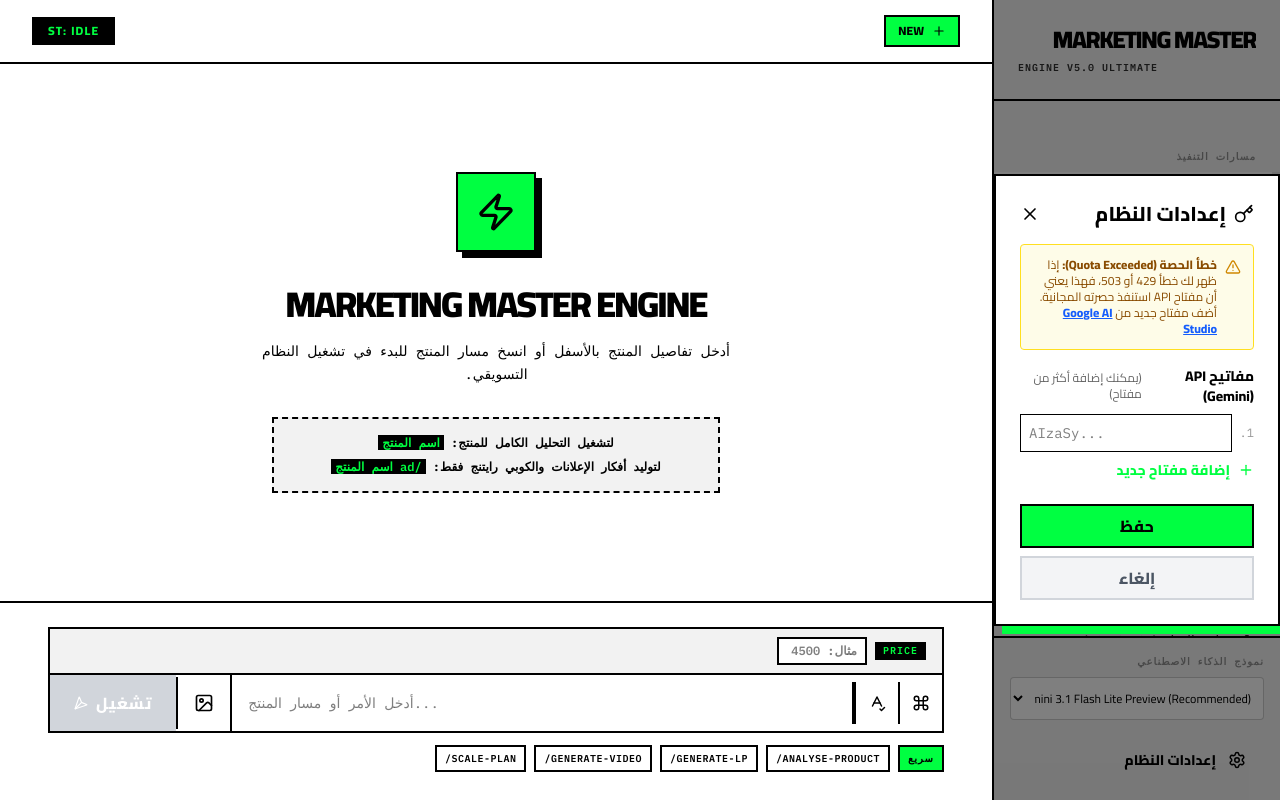
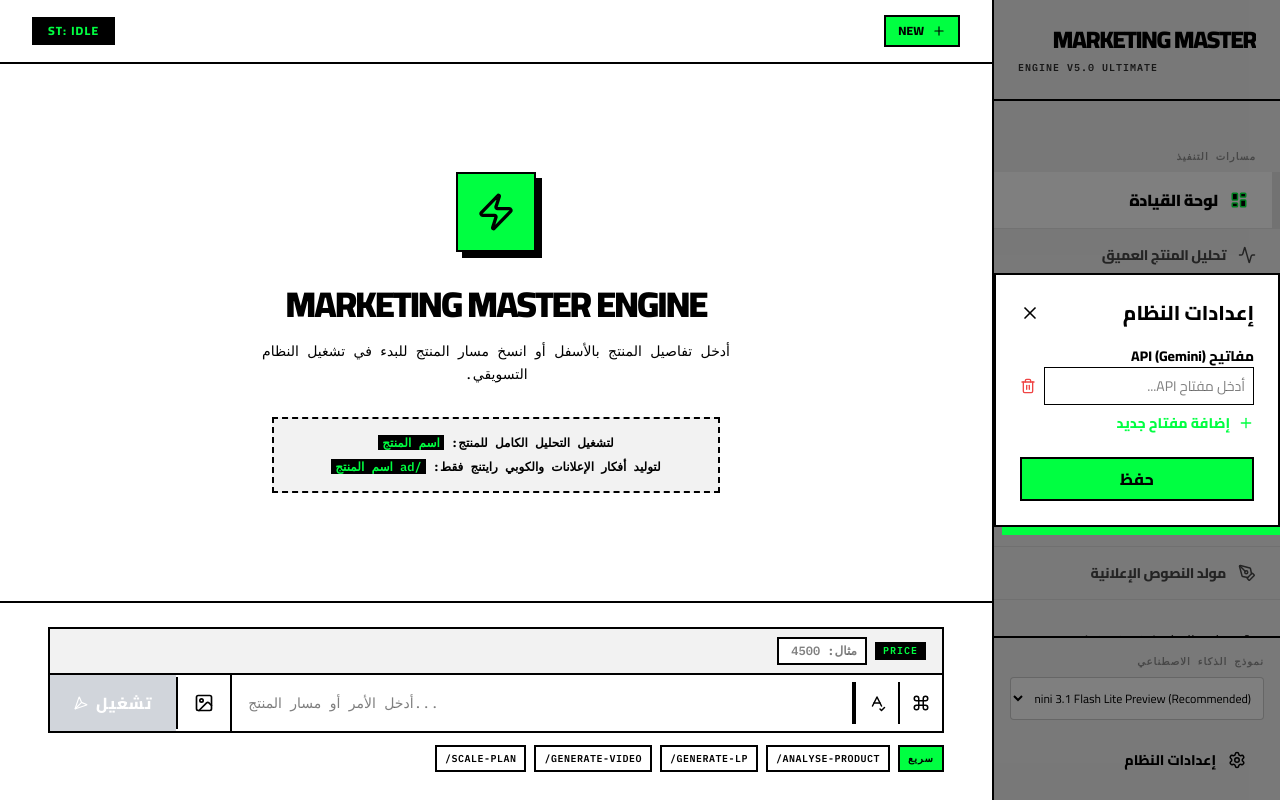
Before and after one commit to Kerkacem/kerkacem-market-ads, a React (Vite) app: page / in a window 1280 px wide. Both pictures are taken after a click on the button "إعدادات النظام". Built offline with nearby package versions, Linux system fonts and the light colour scheme.

Commit message:
refactor: Update dependencies and simplify error handling
Updates project dependencies, including esbuild, and removes specific API error message handling in favor of a generic alert. Also, adjusts the vite base path.

```diff
--- a/package.json
+++ b/package.json
@@ -15,11 +15,9 @@
     "@tailwindcss/vite": "^4.1.14",
     "@vitejs/plugin-react": "^5.0.4",
     "dotenv": "^17.2.3",
-    "esbuild": "^0.25.0",
     "express": "^4.21.2",
     "html2pdf.js": "^0.14.0",
     "isomorphic-fetch": "^3.0.0",
-    "lightningcss-win32-x64-msvc": "^1.32.0",
     "lucide-react": "^0.546.0",
     "motion": "^12.23.24",
     "react": "^19.0.0",
--- a/src/App.tsx
+++ b/src/App.tsx
@@ -147,7 +147,7 @@
       } catch (error) {
         console.error(error);
         setAppState('IDLE');
-        showApiError(error, 'طلب توليد الإعلانات');
+        alert('حدث خطأ في طلب توليد الإعلانات.');
       }
       return;
     }
@@ -163,17 +163,10 @@
         const result = await runPhase0(cleanMsg, sellingPrice, images);
         setData0(result);
         setAppState('PHASE_0_DONE');
-      } catch (error: any) {
+      } catch (error) {
         console.error(error);
         setAppState('IDLE');
-        const errorMsg = error?.message || '';
-        if (errorMsg.includes('429') || errorMsg.includes('quota') || errorMsg.includes('RESOURCE_EXHAUSTED')) {
-          alert('⚠️ تم تجاوز حصة API المجانية.\n\nالحل:\n1. اضغط على "إعدادات النظام" في القائمة الجانبية\n2. أضف مفتاح API جديد من Google AI Studio\n3. الرابط: https://aistudio.google.com/apikey');
-        } else if (errorMsg.includes('503') || errorMsg.includes('UNAVAILABLE')) {
-          alert('⏳ النموذج يعاني من ضغط عالي حالياً.\n\nيرجى المحاولة مرة أخرى بعد دقائق قليلة.');
-        } else {
-          alert('حدث خطأ في طلب المرحلة 0.\n\nتأكد من وجود مفتاح API صالح في الإعدادات.');
-        }
+        alert('حدث خطأ في طلب المرحلة 0.');
       }
     } else if (isConfirm) {
       if (appState === 'PHASE_0_DONE' && data0) {
@@ -186,7 +179,7 @@
         } catch (error) {
           console.error(error);
           setAppState('PHASE_0_DONE');
-          showApiError(error, 'المرحلة 0.5');
+          alert('حدث خطأ في طلب المرحلة 0.5.');
         }
       } else if (appState === 'PHASE_05_DONE' && data05) {
         setAppState('LOADING');
@@ -198,7 +191,7 @@
         } catch (error) {
           console.error(error);
           setAppState('PHASE_05_DONE');
-          showApiError(error, 'المرحلة 1');
+          alert('حدث خطأ في طلب المرحلة 1. تحقق من مفتاح API أو المدخلات.');
         }
       } else if (appState === 'PHASE_1_DONE' && data1) {
         setAppState('LOADING');
@@ -208,7 +201,7 @@
           setData2(res);
           setAppState('PHASE_2_DONE');
         } catch (error) {
-          console.error(error); setAppState('PHASE_1_DONE'); showApiError(error, 'المرحلة 2');
+          console.error(error); setAppState('PHASE_1_DONE'); alert('فشل في هندسة الـ Briefs (المرحلة 2).');
         }
       } else if (appState === 'PHASE_2_DONE' && data1) {
         setAppState('LOADING');
@@ -218,7 +211,7 @@
           setData3(res);
           setAppState('PHASE_3_DONE');
         } catch (error) {
-           console.error(error); setAppState('PHASE_2_DONE'); showApiError(error, 'المرحلة 3');
+           console.error(error); setAppState('PHASE_2_DONE'); alert('فشل في تصميم الـ Landing Page.');
         }
       } else if (appState === 'PHASE_3_DONE' && data1) {
         setAppState('LOADING');
@@ -228,7 +221,7 @@
           setData4(res);
           setAppState('PHASE_4_DONE');
         } catch (error) {
-           console.error(error); setAppState('PHASE_3_DONE'); showApiError(error, 'المرحلة 4');
+           console.error(error); setAppState('PHASE_3_DONE'); alert('فشل في توليد الـ Video Workflow.');
         }
       } else if (appState === 'PHASE_4_DONE' && data1) {
         setAppState('LOADING');
@@ -238,7 +231,7 @@
           setData5(res);
           setAppState('PHASE_5_DONE');
         } catch (error) {
-           console.error(error); setAppState('PHASE_4_DONE'); showApiError(error, 'المرحلة 5');
+           console.error(error); setAppState('PHASE_4_DONE'); alert('فشل في تصميم استراتيجية الإعلانات (المرحلة 5).');
         }
       } else if (appState === 'PHASE_5_DONE' && data1) {
         setAppState('LOADING');
@@ -248,7 +241,7 @@
           setData6(res);
           setAppState('PHASE_6_DONE');
         } catch (error) {
-           console.error(error); setAppState('PHASE_5_DONE'); showApiError(error, 'المرحلة 6');
+           console.error(error); setAppState('PHASE_5_DONE'); alert('فشل في تصميم نظام التوسع (المرحلة 6).');
         }
       } else if (appState === 'PHASE_6_DONE' && productName) {
         setAppState('LOADING');
@@ -258,20 +251,9 @@
           setData7(res);
           setAppState('PHASE_7_DONE');
         } catch (error) {
-           console.error(error); setAppState('PHASE_6_DONE'); showApiError(error, 'المرحلة 7');
+           console.error(error); setAppState('PHASE_6_DONE'); alert('فشل في توليد نصوص الإعلانات (المرحلة 7).');
         }
       }
-    }
-  };
-
-  const showApiError = (error: any, phaseName: string) => {
-    const errorMsg = error?.message || '';
-    if (errorMsg.includes('429') || errorMsg.includes('quota') || errorMsg.includes('RESOURCE_EXHAUSTED')) {
-      alert(`⚠️ تم تجاوز حصة API المجانية.\n\nالحل:\n1. اضغط على "إعدادات النظام" في القائمة الجانبية\n2. أضف مفتاح API جديد من Google AI Studio\n3. الرابط: https://aistudio.google.com/apikey`);
-    } else if (errorMsg.includes('503') || errorMsg.includes('UNAVAILABLE')) {
-      alert(`⏳ النموذج يعاني من ضغط عالي حالياً.\n\nيرجى المحاولة مرة أخرى بعد دقائق قليلة.`);
-    } else {
-      alert(`حدث خطأ في ${phaseName}.\n\nتأكد من وجود مفتاح API صالح في الإعدادات.`);
     }
   };
 
--- a/src/components/SettingsModal.tsx
+++ b/src/components/SettingsModal.tsx
@@ -1,20 +1,9 @@
 
-import React, { useState, useEffect } from 'react';
-import { X, Save, Plus, Trash2, Key, AlertTriangle } from 'lucide-react';
+import React, { useState } from 'react';
+import { X, Save, Plus, Trash2 } from 'lucide-react';
 
 export function SettingsModal({ isOpen, onClose }: { isOpen: boolean; onClose: () => void }) {
   const [apiKeys, setApiKeys] = useState<string[]>(['']);
-  const [saveStatus, setSaveStatus] = useState<'idle' | 'saved' | 'error'>('idle');
-
-  useEffect(() => {
-    try {
-      const stored = localStorage.getItem('nextify_api_keys');
-      if (stored) {
-        const parsed = JSON.parse(stored);
-        setApiKeys(parsed.length > 0 ? parsed : ['']);
-      }
-    } catch (e) {}
-  }, [isOpen]);
 
   const addKey = () => setApiKeys([...apiKeys, '']);
   const removeKey = (index: number) => setApiKeys(apiKeys.filter((_, i) => i !== index));
@@ -22,89 +11,41 @@
     const newKeys = [...apiKeys];
     newKeys[index] = value;
     setApiKeys(newKeys);
-  };
-
-  const handleSave = () => {
-    try {
-      const validKeys = apiKeys.filter(k => k.length > 0);
-      localStorage.setItem('nextify_api_keys', JSON.stringify(validKeys));
-      setSaveStatus('saved');
-      setTimeout(() => {
-        setSaveStatus('idle');
-        onClose();
-      }, 1500);
-    } catch (e) {
-      setSaveStatus('error');
-    }
+    localStorage.setItem('nextify_api_keys', JSON.stringify(newKeys.filter(k => k.length > 0)));
   };
 
   if (!isOpen) return null;
 
   return (
     <div className="fixed inset-0 z-50 flex items-center justify-center bg-black/50">
-      <div className="bg-white p-6 w-full max-w-md border-2 border-black shadow-[8px_8px_0_#00FF41] max-h-[90vh] overflow-y-auto">
+      <div className="bg-white p-6 w-96 border-2 border-black shadow-[8px_8px_0_#00FF41]">
         <div className="flex justify-between items-center mb-4">
-          <h2 className="text-xl font-bold uppercase flex items-center gap-2">
-            <Key size={20} /> إعدادات النظام
-          </h2>
+          <h2 className="text-xl font-bold uppercase">إعدادات النظام</h2>
           <button onClick={onClose}><X size={20} /></button>
         </div>
 
-        <div className="bg-yellow-50 border border-yellow-300 p-3 mb-4 rounded-sm">
-          <div className="flex items-start gap-2">
-            <AlertTriangle size={16} className="text-yellow-600 mt-0.5 shrink-0" />
-            <div className="text-xs text-yellow-800">
-              <strong>خطأ الحصة (Quota Exceeded):</strong> إذا ظهر لك خطأ 429 أو 503، فهذا يعني أن مفتاح API استنفذ حصرته المجانية. أضف مفتاح جديد من{' '}
-              <a href="https://aistudio.google.com/apikey" target="_blank" rel="noopener noreferrer" className="underline font-bold text-blue-600">
-                Google AI Studio
-              </a>
-            </div>
-          </div>
-        </div>
-
         <div className="space-y-2 mb-6">
-          <label className="text-sm font-bold flex items-center gap-2">
-            مفاتيح API (Gemini)
-            <span className="text-xs font-normal opacity-60">(يمكنك إضافة أكثر من مفتاح)</span>
-          </label>
+          <label className="text-sm font-bold">مفاتيح API (Gemini)</label>
           {apiKeys.map((key, i) => (
             <div key={i} className="flex gap-2">
-              <span className="flex items-center text-xs font-mono opacity-40">{i + 1}.</span>
               <input
                 type="password"
-                className="flex-1 p-2 border border-black text-sm font-mono"
+                className="flex-1 p-2 border border-black text-sm"
                 value={key}
                 onChange={(e) => updateKey(i, e.target.value)}
-                placeholder="AIzaSy..."
-                dir="ltr"
+                placeholder="أدخل مفتاح API..."
               />
-              {apiKeys.length > 1 && (
-                <button className="text-red-500 hover:text-red-700" onClick={() => removeKey(i)}><Trash2 size={16} /></button>
-              )}
+              <button className="text-red-500" onClick={() => removeKey(i)}><Trash2 size={16} /></button>
             </div>
           ))}
-          <button className="flex items-center gap-2 text-sm font-bold text-[#00FF41] hover:text-[#00cc33] transition-colors" onClick={addKey}>
+          <button className="flex items-center gap-2 text-sm font-bold text-[#00FF41]" onClick={addKey}>
             <Plus size={16} /> إضافة مفتاح جديد
           </button>
         </div>
 
-        <div className="space-y-2">
-          <button
-            className={`w-full font-bold p-2 border-2 transition-all ${
-              saveStatus === 'saved'
-                ? 'bg-green-500 text-white border-green-600'
-                : saveStatus === 'error'
-                ? 'bg-red-500 text-white border-red-600'
-                : 'bg-[#00FF41] hover:bg-black hover:text-[#00FF41] border-black'
-            }`}
-            onClick={handleSave}
-          >
-            {saveStatus === 'saved' ? '✓ تم الحفظ' : saveStatus === 'error' ? 'خطأ في الحفظ' : 'حفظ'}
-          </button>
-          <button className="w-full bg-gray-100 font-bold p-2 hover:bg-gray-200 border-2 border-gray-300 text-gray-600" onClick={onClose}>
-            إلغاء
-          </button>
-        </div>
+        <button className="w-full bg-[#00FF41] font-bold p-2 hover:bg-black hover:text-[#00FF41] border-2 border-black" onClick={onClose}>
+          حفظ
+        </button>
       </div>
     </div>
   );
--- a/vite.config.ts
+++ b/vite.config.ts
@@ -6,7 +6,6 @@
 export default defineConfig(({mode}) => {
   const env = loadEnv(mode, '.', '');
   return {
-    base: '/kerkacem-market-ads/',
     plugins: [react(), tailwindcss()],
     define: {
       'process.env.GEMINI_API_KEY': JSON.stringify(env.GEMINI_API_KEY || process.env.GEMINI_API_KEY),
```
Also changed, not shown: 1 other file (tests, documents, lock files or other folders).
